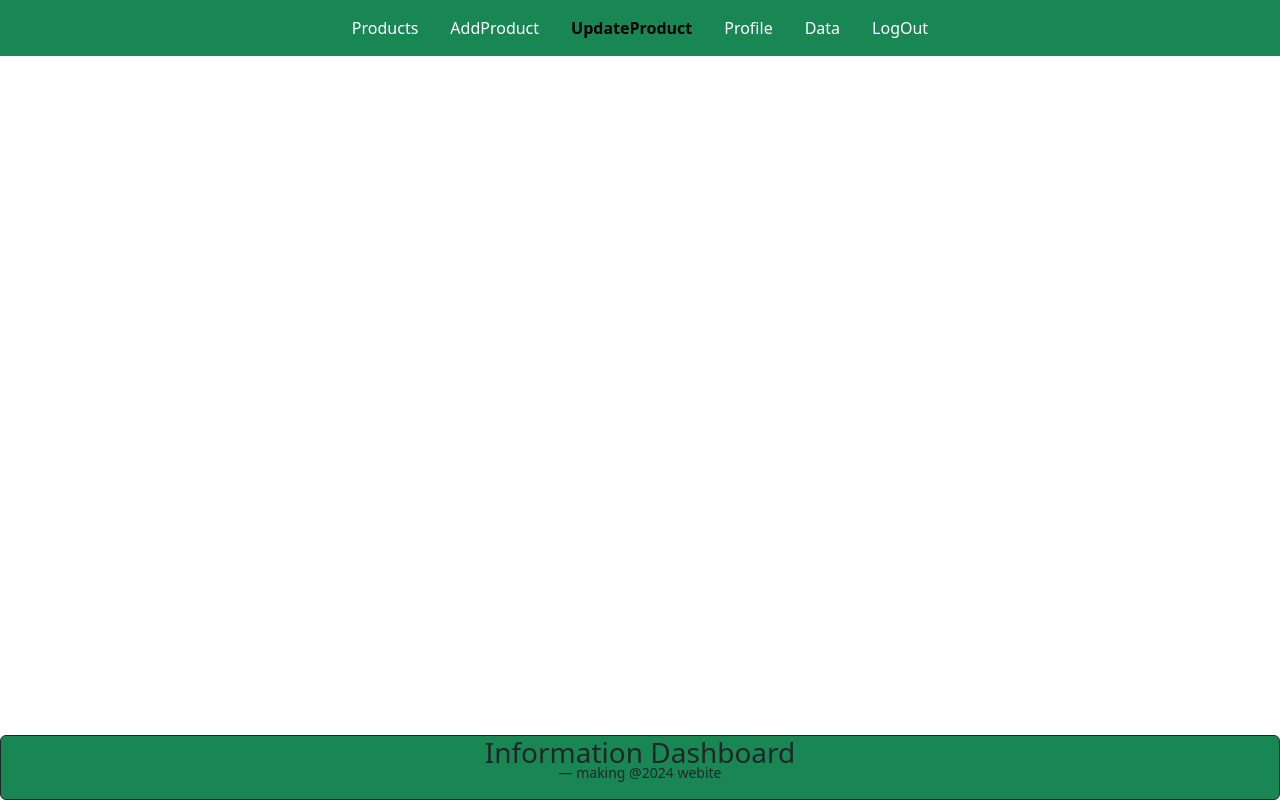
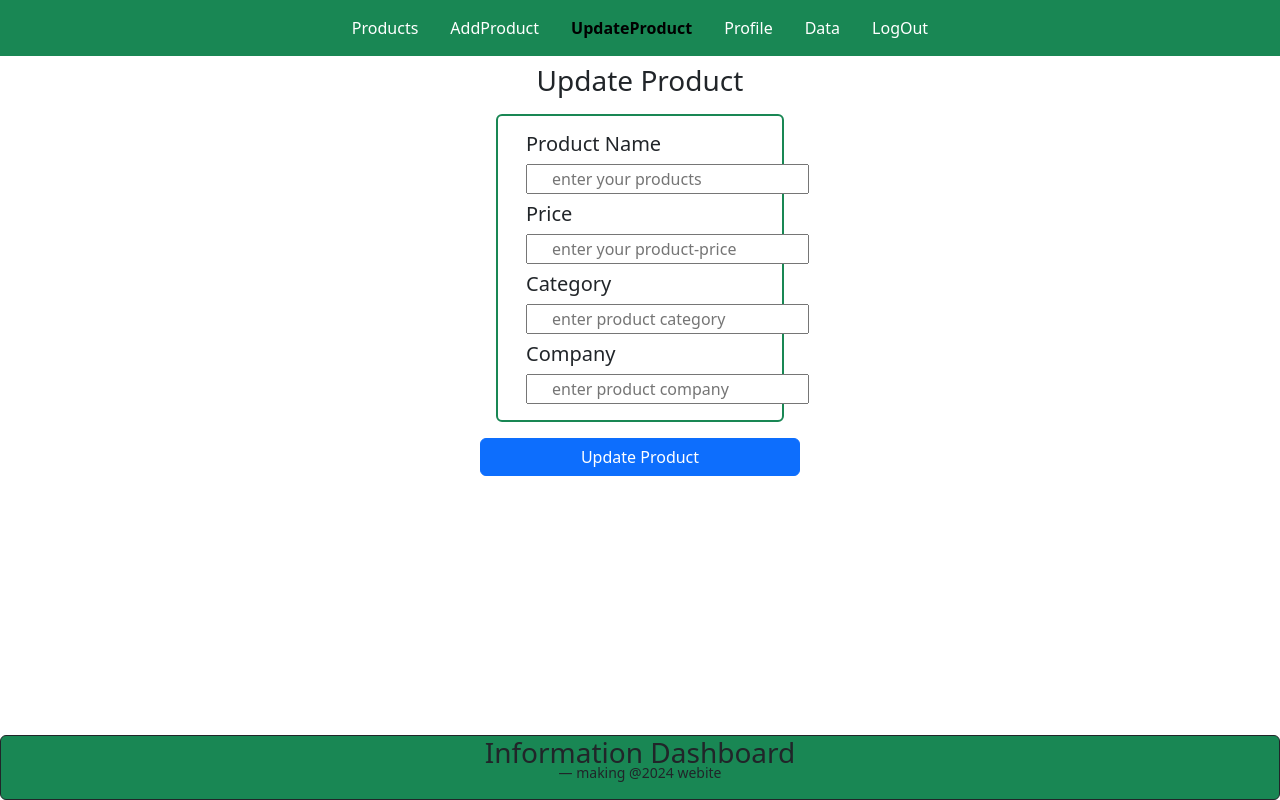
Before and after one commit to Rishavkishore123/MERN_Project, a React (Vite) app in the folder Frontend/: page /update/1 in a window 1280 px wide. Built offline with nearby package versions, Linux system fonts and the light colour scheme; sample sign-in values are in the browser's storage.

Commit message:
updating_page

```diff
--- a/Frontend/src/App.jsx
+++ b/Frontend/src/App.jsx
@@ -24,13 +24,15 @@ const App = () => {
       <Route element={<PrivateComponent/>}>
       <Route path='/products' element={<Products/>}  />
       <Route path='/add' element={<AddProduct/>}  />
-      <Route path='/update' element={<Updateproduct/>}  />
+      <Route path='/update/:id' element={<Updateproduct/>}  />
+      <Route path='/update' element={<h3>oops!! looks you are not authenticate</h3>}  />
       <Route path='/out' element={<LogOut/>}  />
       <Route path='/profile' element={<Profile/>}  />
       <Route path='/data' element={<Data/>}  />
       </Route>
 
 
+      <Route path='/' element={<Signup/>}  />
       <Route path='/signup' element={<Signup/>}  />
       <Route path='/login' element={<Login/>}  />
 
--- a/Frontend/src/components/AddProduct.jsx
+++ b/Frontend/src/components/AddProduct.jsx
@@ -2,7 +2,7 @@ import React, { useState } from 'react'
 
 const AddProduct = () => {
 
-  const [productname, setProductName]=useState('');
+  const [name, setName]=useState('');
   const [price, setPrice]=useState('');
   const [category, setCategory]= useState('');
   const [company, setCompany]=useState('');
@@ -11,7 +11,7 @@ const AddProduct = () => {
 
   const addingProduct=async ()=>{
 
-    if(!productname || !price || !category || !company){
+    if(!name || !price || !category || !company){
       setError(true);
       return false;
     }
@@ -19,20 +19,22 @@ const AddProduct = () => {
     const userID=JSON.parse(localStorage.getItem("user"))._id;
     let result= await fetch('http://localhost:3001/addproducts',{
       method:"post",
-      body: JSON.stringify({name: productname, price, category, company, userID }),
+      body: JSON.stringify({name, price, category, company, userID }),
       headers:{
         'Content-type':'application/json'
       },
     })
 
-    result= await result.json();
+    const data= await result.json();
 
-    if(result){
+    if(data){
       setSuccess(true);
-      setProductName('');
+      setName('');
       setCategory('');
       setPrice('');
       setCompany('');
+      setError(false);
+
 
     }
 
@@ -53,22 +55,22 @@ const AddProduct = () => {
 <div className="card-body  ">
 
 <h5 className="card-title" >Product Name</h5>
-<input type='text' value={productname} onChange={(e)=>setProductName(e.target.value)} className='px-4' placeholder='enter your products'/>
- {error && !prodname && <span className='text-danger'>Enter valid name</span>}
+<input type='text' value={name} onChange={(e)=>setName(e.target.value)} className='px-2' placeholder='enter your products'/>
+ {error && !name && <span className='text-danger'>Enter valid name</span>}
 
 
 <h5 className="card-title my-2 ">Price</h5>
-<input type='text'value={price} onChange={(e)=>setPrice(e.target.value)} className='px-4 '  placeholder='enter your product-price'/>
+<input type='text'value={price} onChange={(e)=>setPrice(e.target.value)} className='px-2 '  placeholder='enter your product-price'/>
 {error && !price && <span className='text-danger'>Enter valid Price</span>}
 
 
 <h5 className="card-title  my-2">Category</h5>
-<input type='text' value={category} onChange={(e)=>setCategory(e.target.value)} className='px-4' placeholder='enter product category'/>
+<input type='text' value={category} onChange={(e)=>setCategory(e.target.value)} className='px-2' placeholder='enter product category'/>
 {error && !category && <span className='text-danger'>Enter valid categoy</span>}
 
 
 <h5 className="card-title  my-2">Company</h5>
-<input type='text' value={company} onChange={(e)=>setCompany(e.target.value)} className='px-4' placeholder='enter product company'/>
+<input type='text' value={company} onChange={(e)=>setCompany(e.target.value)} className='px-2' placeholder='enter product company'/>
 {error && !company && <span className='text-danger'>Enter valid company</span>}
 
 
@@ -78,10 +80,14 @@ const AddProduct = () => {
 <div className='text-center py-3 '>
 
 <button type="button" className="btn btn-primary btn-md btn-block w-25  "onClick={addingProduct} >Add Product</button>
+</div>
 
-{success && <span className='bg-text-success'>Product added successfully!</span>}
 
-    </div>
+
+{success && <span className='text-center text-bg-success'>Product added successfully</span> }
+
+
+
     </div>
   )
 
--- a/Frontend/src/components/Products.jsx
+++ b/Frontend/src/components/Products.jsx
@@ -1,4 +1,5 @@
 import React, { useEffect, useState } from 'react'
+import { Link } from 'react-router-dom';
 
 const Products = () => {
 
@@ -39,6 +40,7 @@ const Products = () => {
             <th className="font-weight-bold border-2 border-primary text-center bg-warning">Price</th>
             <th className="font-weight-bold border-2 border-primary text-center bg-warning">Category</th>
             <th className="font-weight-bold border-2 border-primary text-center bg-warning">Company</th>
+            <th className="font-weight-bold border-2 border-primary text-center bg-warning">Update</th>
             <th className="font-weight-bold border-2 border-primary text-center bg-warning">Delete</th>
           </tr>
         </thead>
@@ -50,6 +52,7 @@ const Products = () => {
               <td className="border-2 border-primary text-center bg-body-secondary">Rs.{item.price}</td>
               <td className="border-2 border-primary text-center bg-body-secondary">{item.category}</td>
               <td className="border-2 border-primary text-center bg-body-secondary">{item.company}</td>
+              <td className="border-2 border-primary text-center bg-body-secondary"><Link Link to = {`/update/${item._id}`}> <button>Update</button></Link></td>
               <td className="border-2 border-primary text-center bg-body-secondary"><button className='' onClick={()=>deleteproduct(item._id)}>Delete</button></td>
             </tr>
           ))}
--- a/Frontend/src/components/Updateproduct.jsx
+++ b/Frontend/src/components/Updateproduct.jsx
@@ -1,9 +1,74 @@
-import React from 'react'
+import React, { useState } from 'react'
 
-const Updateproduct = () => {
+const UpdateProduct = () => {
+
+  const [productname, setProductName]=useState('');
+  const [price, setPrice]=useState('');
+  const [category, setCategory]= useState('');
+  const [company, setCompany]=useState('');
+  const [error, setError]= useState(false);
+  const [success, setSuccess]=useState(false);
+
+
+  const updateProduct= ()=>{
+
+   let result=({name:productname, price, category, company});
+    console.log(result);
+
+    if(result){
+        setSuccess(true);
+        setProductName('');
+        setPrice('');
+        setCategory('');
+        setCompany('');
+
+
+    }
+    }
+
+
   return (
-    <div>Updateproduct</div>
+    <div>
+
+<div className='text-center py-2'><h3>Update Product</h3></div>
+
+
+<div className="container card   border-2 border-success " style={{width: "18rem"}}>
+<div className="card-body  ">
+
+<h5 className="card-title" >Product Name</h5>
+<input type='text' value={productname} onChange={(e)=>setProductName(e.target.value)} className='px-4' placeholder='enter your products'/>
+ {error && !prodname && <span className='text-danger'>Enter valid name</span>}
+
+
+<h5 className="card-title my-2 ">Price</h5>
+<input type='text'value={price} onChange={(e)=>setPrice(e.target.value)} className='px-4 '  placeholder='enter your product-price'/>
+{error && !price && <span className='text-danger'>Enter valid Price</span>}
+
+
+<h5 className="card-title  my-2">Category</h5>
+<input type='text' value={category} onChange={(e)=>setCategory(e.target.value)} className='px-4' placeholder='enter product category'/>
+{error && !category && <span className='text-danger'>Enter valid categoy</span>}
+
+
+<h5 className="card-title  my-2">Company</h5>
+<input type='text' value={company} onChange={(e)=>setCompany(e.target.value)} className='px-4' placeholder='enter product company'/>
+{error && !company && <span className='text-danger'>Enter valid company</span>}
+
+
+</div>
+</div>
+
+<div className='text-center py-3 '>
+
+<button type="button" className="btn btn-primary btn-md btn-block w-25  "onClick={updateProduct} >Update Product</button>
+
+{success && <span className='bg-text-success'>Product updated successfully!</span>}
+
+    </div>
+    </div>
   )
+
 }
 
-export default Updateproduct
+export default UpdateProduct
```
